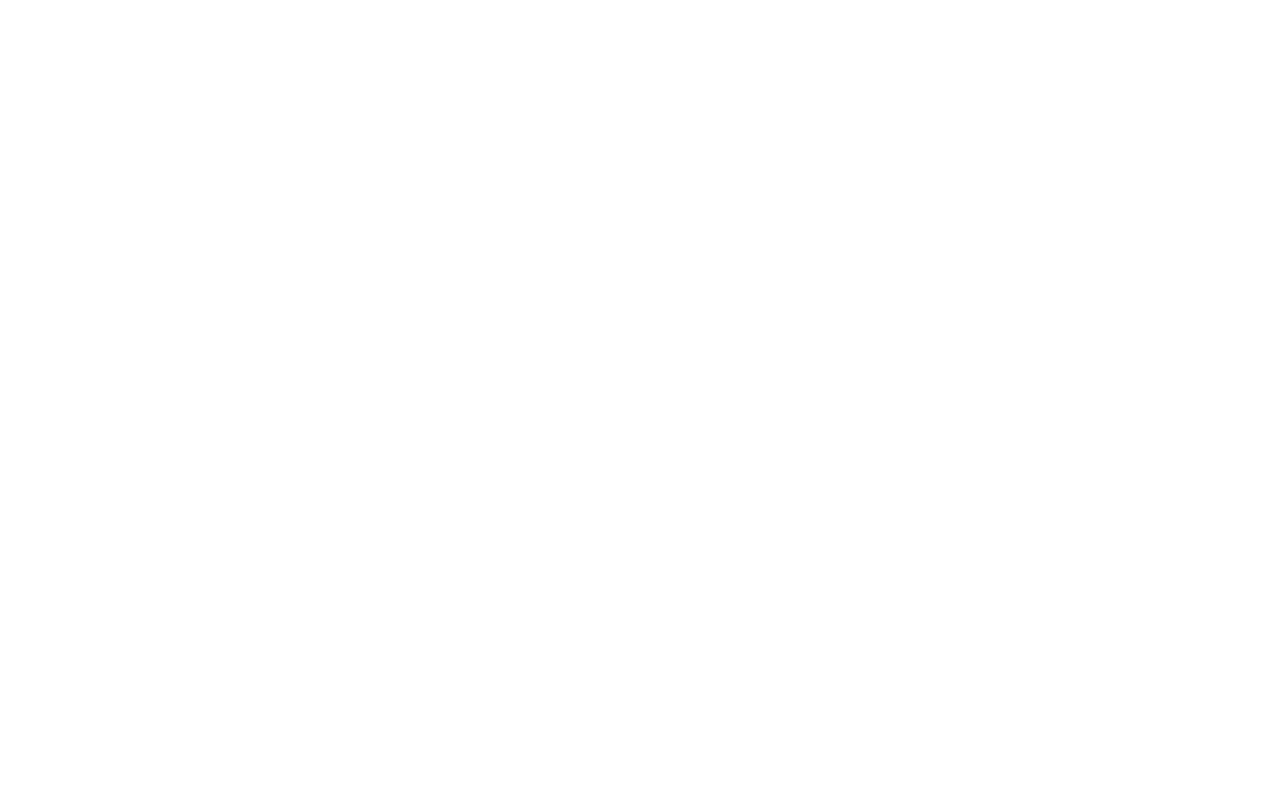
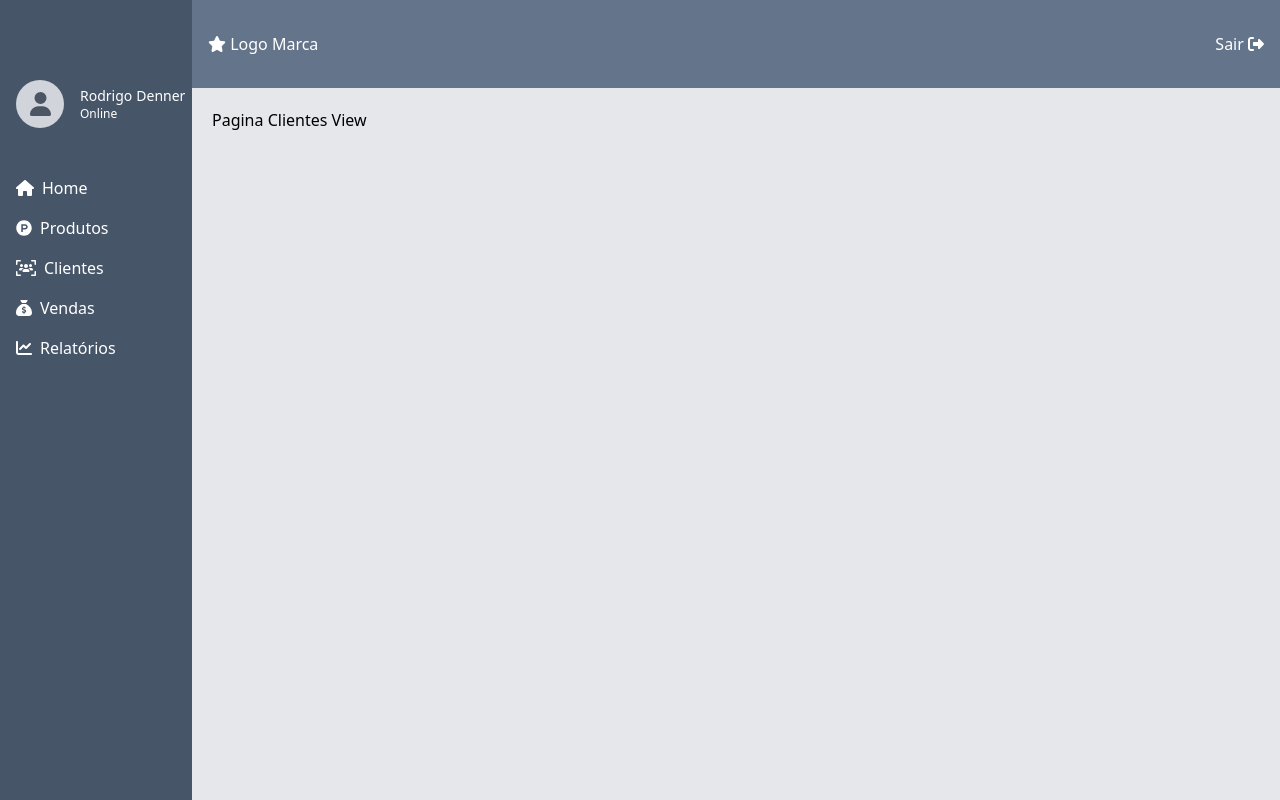
Before and after one commit to rodrigodenner/Dashboard-LaraVue, a Vue app in the folder front-end/: page /clients in a window 1280 px wide. Before the commit this address had no page. Built offline with nearby package versions, Linux system fonts and the light colour scheme.

Commit message:
Clients Page

```diff
--- a/front-end/src/components/dashboard/sidebarComponent/SidebarComponent.vue
+++ b/front-end/src/components/dashboard/sidebarComponent/SidebarComponent.vue
@@ -29,6 +29,12 @@
           </router-link>
         </li>
         <li class="mb-4">
+          <router-link :to="{ name: 'clients' }" class="flex items-center text-white">
+            <span class="mr-2"><i class="fa-solid fa-users-viewfinder"></i></span>
+            Clientes
+          </router-link>
+        </li>
+        <li class="mb-4">
           <router-link :to="{ name: 'vends' }" class="flex items-center text-white">
             <span class="mr-2"><i class="fa-solid fa-sack-dollar"></i></span>
             Vendas
--- a/front-end/src/router/index.js
+++ b/front-end/src/router/index.js
@@ -12,6 +12,11 @@
     path: '/home',
     name: 'home-index',
     component: () => import( '../views/admin/dashboard/HomeView.vue')
+  },
+  {
+    path: '/clients',
+    name: 'clients',
+    component: () => import( '../views/admin/dashboard/ClientsView.vue')
   },
   {
     path: '/products',
--- /dev/null
+++ b/front-end/src/views/admin/dashboard/ClientsView.vue
@@ -0,0 +1,32 @@
+<template>
+  <div>
+   <dashboard-component>
+     <template #slot-pages>
+        <div class="content">
+          <header class="title">
+            Pagina Clientes View
+          </header>
+        </div>
+      </template>
+   </dashboard-component>
+  </div>
+</template>
+
+<script>
+
+
+import DashboardComponent from "@/components/dashboard/DashboardComponent.vue";
+
+export default {
+  name: 'ProductsView',
+  components: { DashboardComponent },
+  data() {
+    return {}
+  }
+}
+</script>
+
+
+<style scoped>
+
+</style>
```
